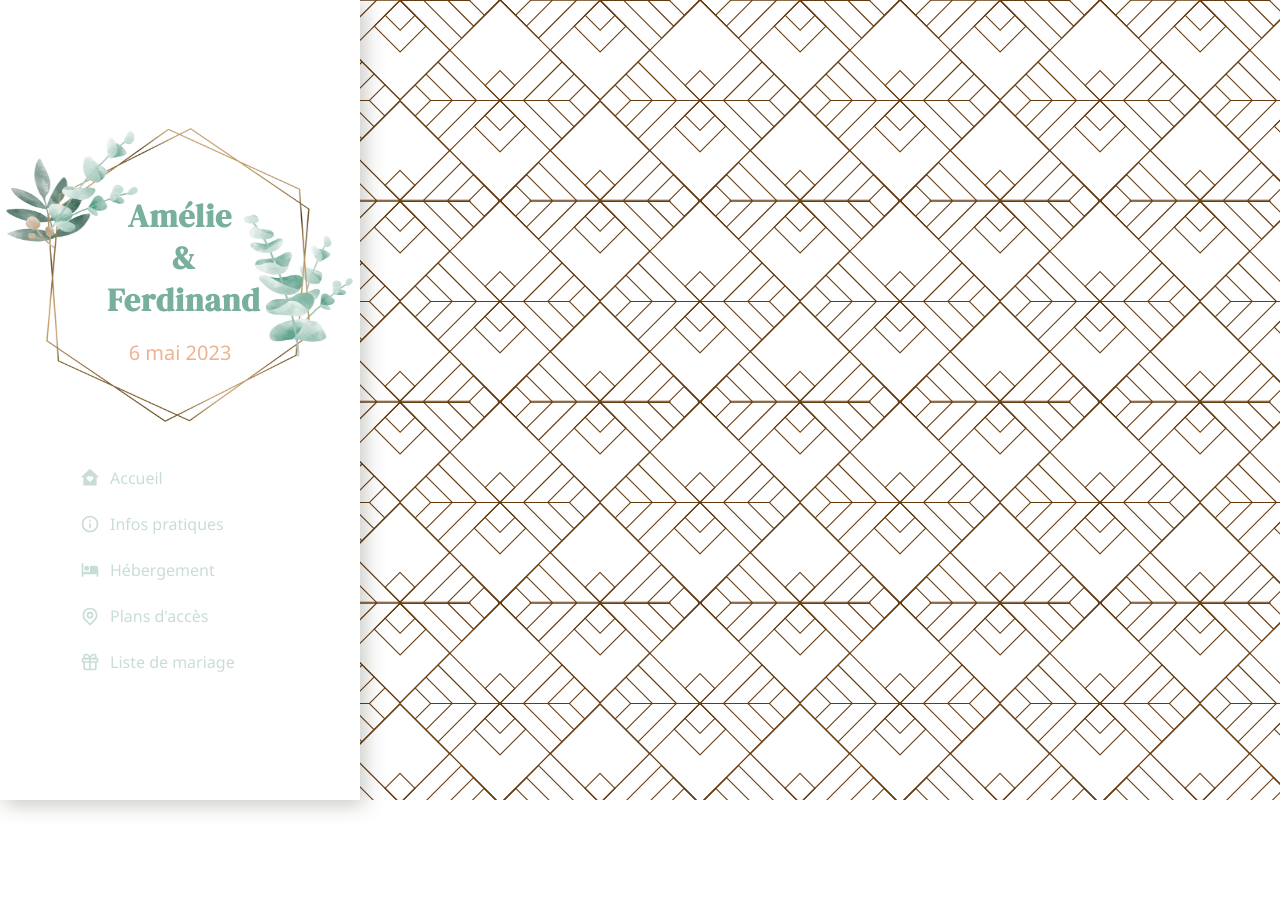
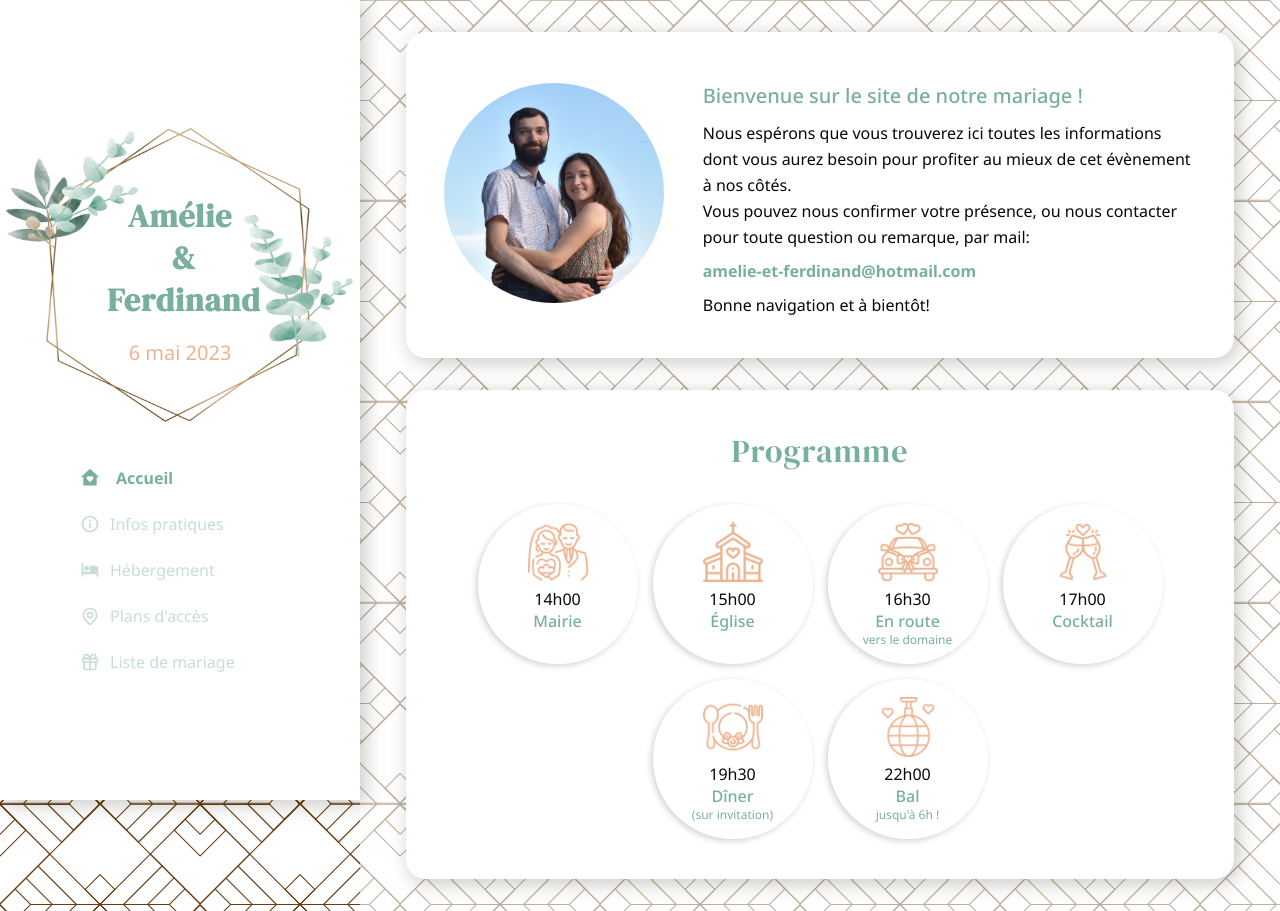
Before and after one commit to AmelieGHP/mariage, a React (Vite) app: page / in a window 1280 px wide. Before the commit the page ends 800 px from the top, so only its background shows below. Built offline with nearby package versions, Linux system fonts and the light colour scheme.

Commit message:
added car

```diff
--- a/src/App.jsx
+++ b/src/App.jsx
@@ -13,9 +13,7 @@
   const [showNav, setShowNav] = useState(window.innerWidth > 1000);
   const animationContainer = useRef(null);
   const anim = useRef(null);
-  console.log(
-    "Coucou les Dave! Pour les motivés, Nathalie propose de vous accueillir pour un barbecue entre le cocktail et le bal, vu qu'elle habite à côté! Voir avec elle pour l'orga!"
-  );
+
   useEffect(() => {
     if (animationContainer.current) {
       anim.current = lottie.loadAnimation({
@@ -67,11 +65,11 @@
       <Router>
         {showNav && <Nav handleClick={handleClick} />}{" "}
         <Routes>
-          <Route path="/Mariage" element={<Home />} />
-          <Route path="/Mariage/infos-pratiques" element={<Infos />} />
-          <Route path="/Mariage/plans" element={<Plans />} />
-          <Route path="/Mariage/hebergement" element={<Hebergement />} />
-          <Route path="/Mariage/liste-mariage" element={<Liste />} />
+          <Route path="/" element={<Home />} />
+          <Route path="/infos-pratiques" element={<Infos />} />
+          <Route path="/plans" element={<Plans />} />
+          <Route path="/hebergement" element={<Hebergement />} />
+          <Route path="/liste-mariage" element={<Liste />} />
         </Routes>
       </Router>
     </div>
--- a/src/components/Nav.jsx
+++ b/src/components/Nav.jsx
@@ -23,7 +23,7 @@
       </div>
       <div className="tabs">
         <NavLink
-          to="/Mariage"
+          to="/"
           className={({ isActive }) => (isActive ? "tabFocus" : "tabDefault")}
           onClick={window.innerWidth < 1000 && handleClick}
         >
@@ -31,7 +31,7 @@
           <p> Accueil</p>
         </NavLink>
         <NavLink
-          to="/Mariage/infos-pratiques"
+          to="/infos-pratiques"
           className={({ isActive }) => (isActive ? "tabFocus" : "tabDefault")}
           onClick={window.innerWidth < 1000 && handleClick}
         >
@@ -39,7 +39,7 @@
           <p> Infos pratiques</p>
         </NavLink>
         <NavLink
-          to="/Mariage/hebergement"
+          to="/hebergement"
           className={({ isActive }) => (isActive ? "tabFocus" : "tabDefault")}
           onClick={window.innerWidth < 1000 && handleClick}
         >
@@ -47,7 +47,7 @@
           <p> Hébergement</p>
         </NavLink>
         <NavLink
-          to="/Mariage/plans"
+          to="/plans"
           className={({ isActive }) => (isActive ? "tabFocus" : "tabDefault")}
           onClick={window.innerWidth < 1000 && handleClick}
         >
@@ -55,7 +55,7 @@
           <p> Plans d'accès</p>
         </NavLink>
         <NavLink
-          to="/Mariage/liste-mariage"
+          to="/liste-mariage"
           className={({ isActive }) => (isActive ? "tabFocus" : "tabDefault")}
           onClick={window.innerWidth < 1000 && handleClick}
         >
--- a/src/pages/Home.jsx
+++ b/src/pages/Home.jsx
@@ -4,8 +4,12 @@
 import couple from "../assets/couple.png";
 import discoball from "../assets/disco-ball.png";
 import wine from "../assets/wine.png";
+import weddingCar from "../assets/weddingCar.png";
 
 export default function Home() {
+  console.log(
+    "Coucou les Dave! Pour les motivés, Nathalie propose de vous accueillir pour un barbecue entre le cocktail et le bal, vu qu'elle habite à côté! Voir avec elle pour l'orga!"
+  );
   return (
     <div className="homePage">
       <div className="pageContent">
@@ -47,8 +51,14 @@
               <p className="accentText">Église</p>
             </div>
             <div className="programme">
+              <img src={weddingCar} alt="voiture" />
+              <p>16h30</p>
+              <p className="accentText">En route</p>
+              <small>vers le domaine</small>
+            </div>
+            <div className="programme">
               <img src={wine} alt="cocktail" />
-              <p>16h30</p>
+              <p>17h00</p>
               <p className="accentText">Cocktail</p>
             </div>
             <div className="programme">
--- a/vite.config.js
+++ b/vite.config.js
@@ -4,5 +4,4 @@
 // https://vitejs.dev/config/
 export default defineConfig({
   plugins: [react()],
-  base: "/siteMariage/",
 });
```
Also changed, not shown: src/assets/weddingCar.png (added), 12 other files (tests, documents, lock files or other folders).
